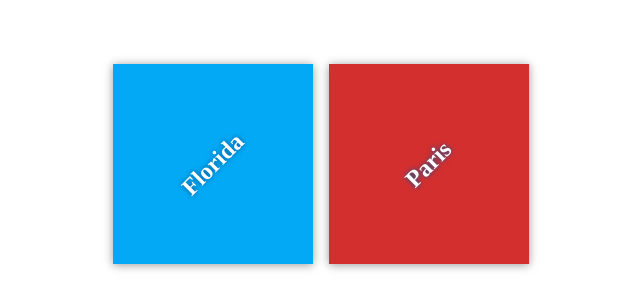
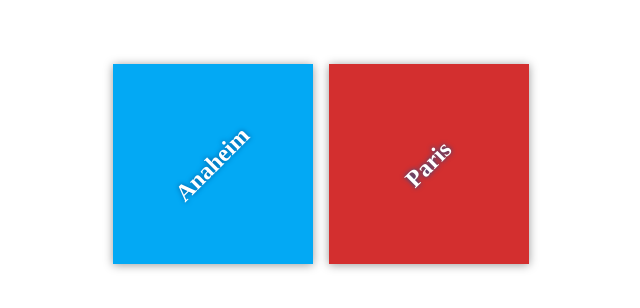
Before and after one commit to seanhhong/my-travel-plans, a plain HTML site: page index.html in a window 1280 px wide. Shown: the part 236-544 px from the top of the page, 319-959 px from the left. Drawn offline with Linux system fonts and the light colour scheme.

Commit message:
Changed destination to Anaheim

```diff
--- a/index.html
+++ b/index.html
@@ -11,7 +11,7 @@
     <div class="container">
         <div class="destination-container">
             <div class="destination" id="florida">
-                <h2>Florida</h2>
+                <h2>Anaheim</h2>
             </div>
 
             <div class="destination" id="paris">
```
